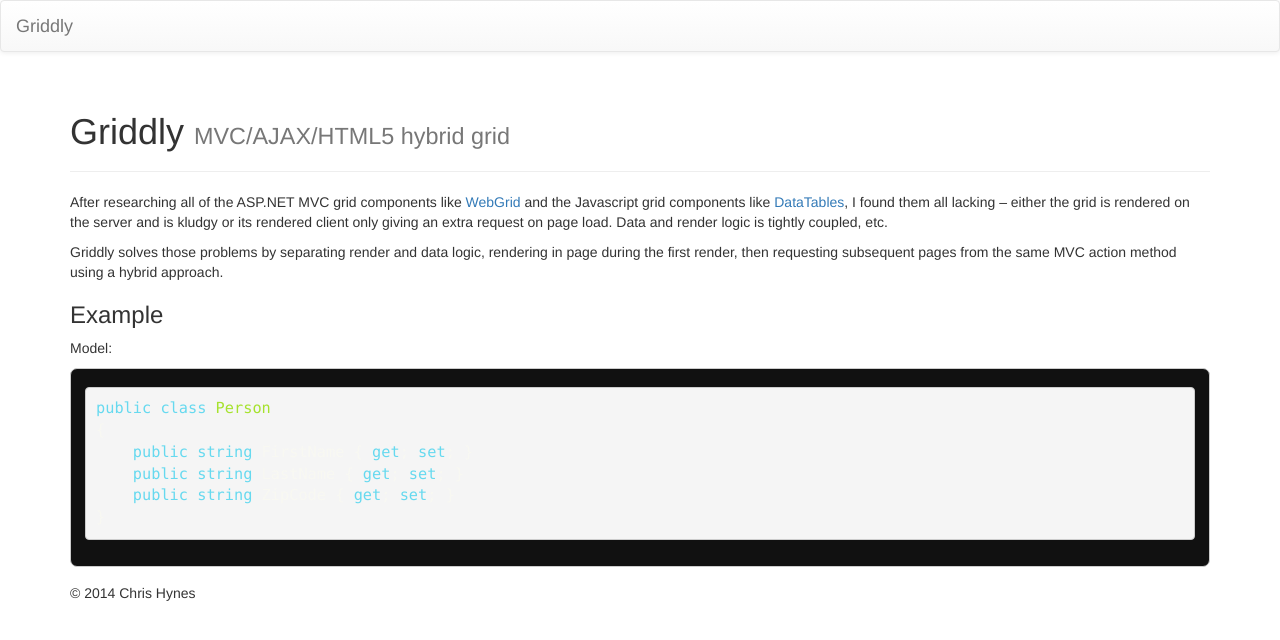
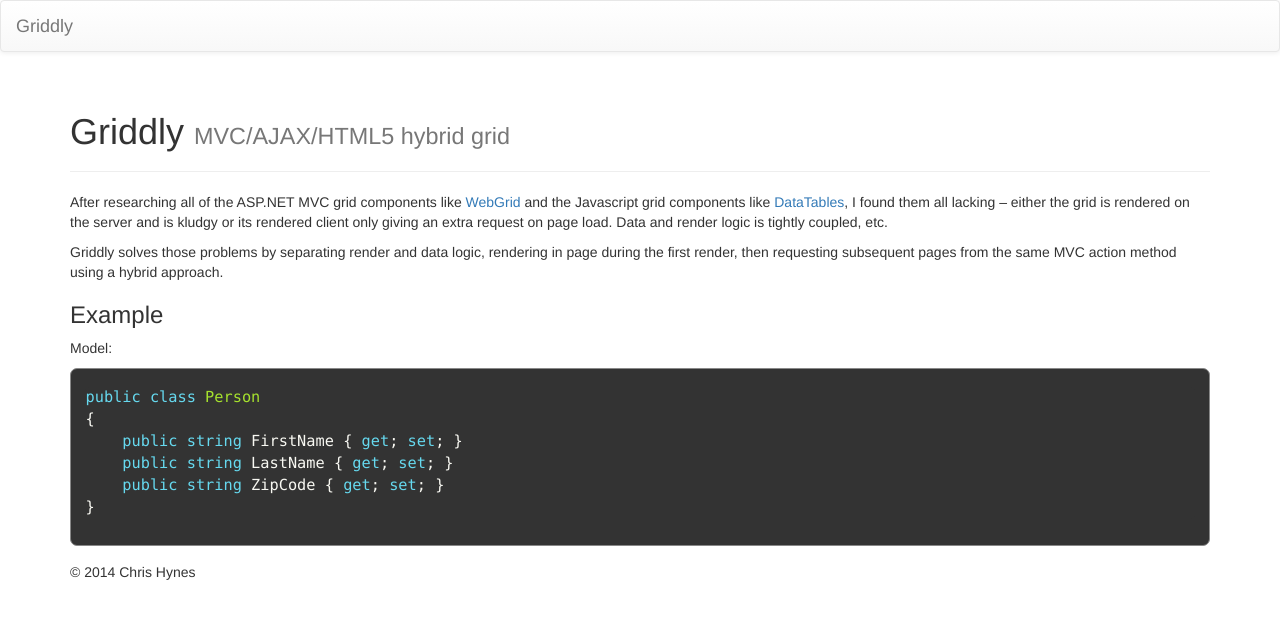
Before and after one commit to programcsharp/griddly, a Jekyll site: the page built from index.md, in a window 1280 px wide. Shown: the top 640 px of the page. Built offline with Jekyll 4.4.1, drawn with Linux system fonts in a browser that asks for light colours; nearby versions of some CDN libraries; library files that are not in the unit come from our copies.

Commit message:
Fix double border

```diff
--- a/assets/syntax.css
+++ b/assets/syntax.css
@@ -2,7 +2,7 @@
 .highlight .hll { background-color: #333333 }
 .highlight  {
 
-background: #111111;
+background: #333;
 
 color: #ffffff ;
 
@@ -12,7 +12,7 @@ padding: 0.2em 0.9em;
   line-height: 1.1em;
   overflow: auto;
 	font-size: 1.0em;
-	border: 1px solid #CCC;
+	border: 1px solid #888;
 
 	-moz-border-radius:7px;
 	-webkit-border-radius:7px;
@@ -20,6 +20,13 @@ padding: 0.2em 0.9em;
 
 
 }
+
+  .highlight pre, .highlight pre code
+  {
+    background-color:inherit;
+    border:none;
+    padding:0;
+  }
 
 p > code, p > a > code, li > code, h3 > code
 {
--- a/assets/themes/bootstrap-3/css/style.css
+++ b/assets/themes/bootstrap-3/css/style.css
@@ -77,8 +77,3 @@ h1, h2, h3, h4 {
   background: #57A957;
   border: 1px solid #4c964d;
   color: #FFF; }
-
-  .highlight pre, .highlight pre code
-  {
-    background-color:inherit;
-  }
```
